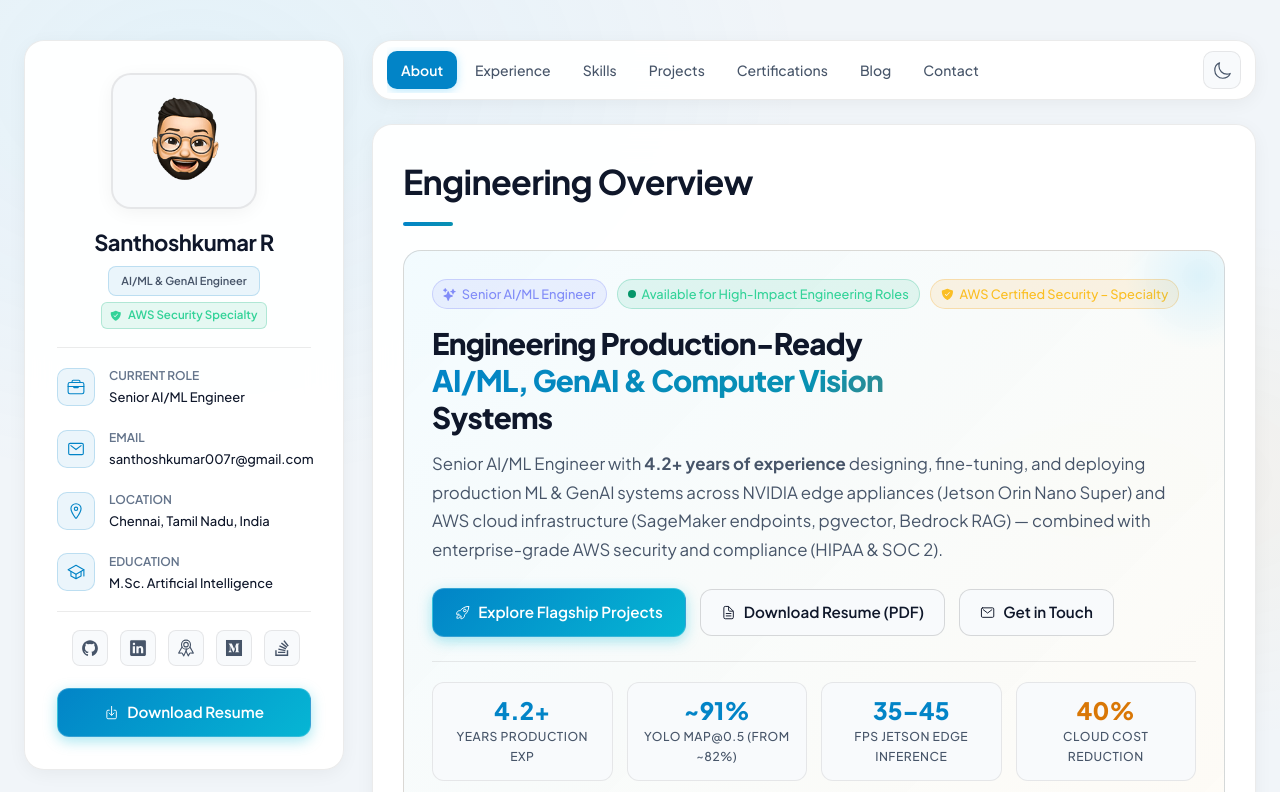
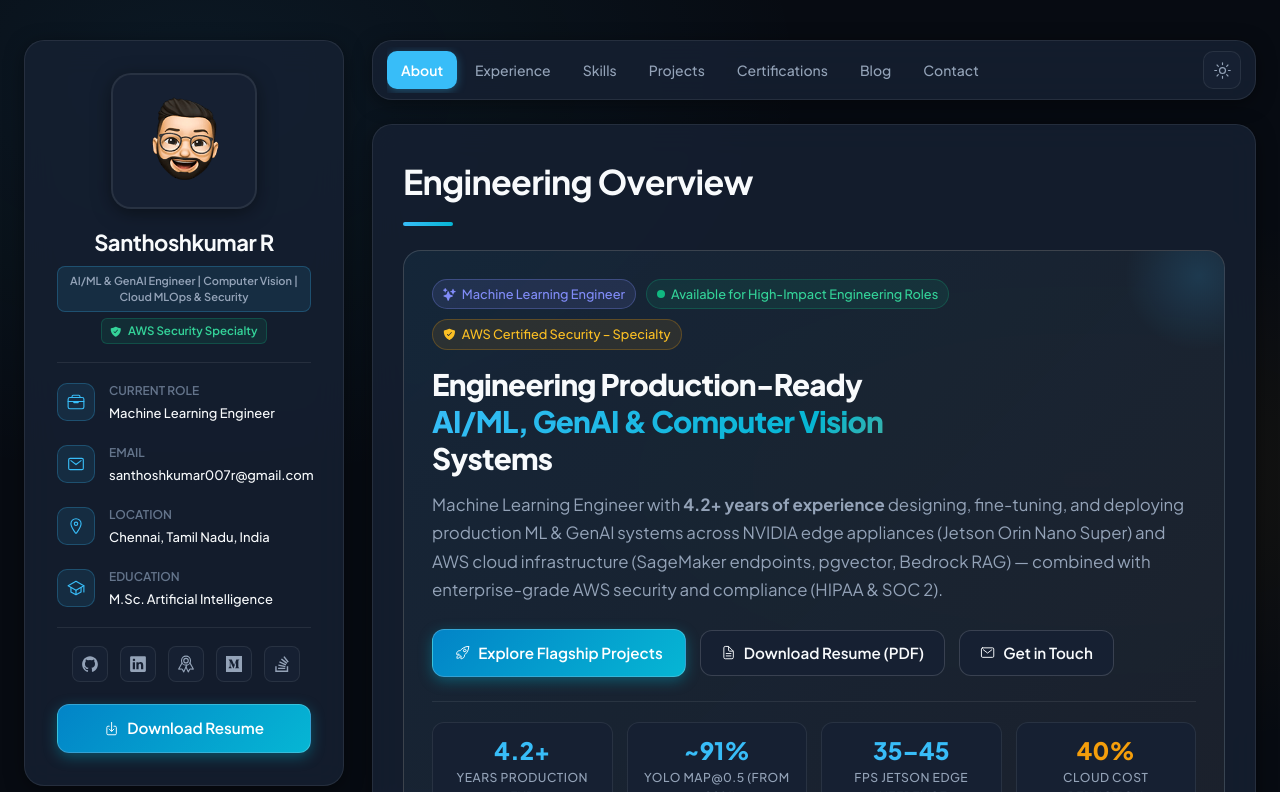
Before and after one commit to santhoshclx/PersonalPortfolio, a plain HTML site: page index.html in a window 1280 px wide. Both pictures are taken after a click on the button "Switch to Dark Mode". Shown: the top 792 px of the page. Drawn offline with nearby package versions, Linux system fonts and the light colour scheme.

Commit message:
Development (#9)
* Update the Dev br (#3)

* Add all the new things, and update the PersonalPortfolio (#1)

* Create static.yml

* update the Dev branch using the main branch (15-08-2025) (#4)

* Add all the new things, and update the PersonalPortfolio (#1)

* Create static.yml

* update title and website shortcut image

* Added the New project and update the existing project

* Added the AWSCodePipeline, AWSSystemsManager and AWS CloudWatch Agent blogs

And also added the AWSCodePipeline (CI/CD) with CloudFormation project

* Update Dev Branch (#6)

* Add all the new things, and update the PersonalPortfolio (#1)

* Create static.yml

* Added the New project and update the existing project (#5)

* Update the Dev br (#3)

* Add all the new things, and update the PersonalPortfolio (#1)

* Create static.yml

* update the Dev branch using the main branch (15-08-2025) (#4)

* Add all the new things, and update the PersonalPortfolio (#1)

* Create static.yml

* update title and website shortcut image

* Added the New project and update the existing project

* Added the AWSCodePipeline, AWSSystemsManager and AWS CloudWatch Agent blogs

And also added the AWSCodePipeline (CI/CD) with CloudFormation project

* Update index.html

* feat: complete portfolio modernization v1.0.0 (Dark/Light themes, flagship MLOps/Security projects, verified resume)

* feat: add modern UI styling, interactive script, and update portfolio documentation

```diff
--- a/assets/css/style.css
+++ b/assets/css/style.css
@@ -127,6 +127,54 @@
   --bg-gradient-onyx: linear-gradient(135deg, #f8fafc 0%, #ffffff 100%);
   --bg-gradient-yellow-1: linear-gradient(135deg, #0284c7 0%, #0891b2 100%);
   --text-gradient-yellow: linear-gradient(135deg, #0284c7 0%, #0891b2 50%, #d97706 100%);
+}
+
+/* Dark Theme Variables */
+[data-theme="dark"] {
+  --bg-body: #070b12;
+  --bg-surface: #0f172a;
+  --bg-surface-2: #162032;
+  --bg-card: rgba(22, 32, 50, 0.85);
+  --bg-card-hover: rgba(30, 41, 59, 0.95);
+
+  --border-subtle: rgba(255, 255, 255, 0.08);
+  --border-medium: rgba(255, 255, 255, 0.15);
+  --border-focus: #38bdf8;
+
+  --text-main: #f8fafc;
+  --text-muted: #94a3b8;
+  --text-subtle: #64748b;
+
+  --accent-cyan: #06b6d4;
+  --accent-blue: #38bdf8;
+  --accent-gold: #f59e0b;
+  --accent-emerald: #10b981;
+  --accent-indigo: #818cf8;
+
+  --badge-bg: rgba(56, 189, 248, 0.1);
+  --badge-text: #38bdf8;
+  --badge-border: rgba(56, 189, 248, 0.25);
+
+  --shadow-1: 0 4px 20px -2px rgba(0, 0, 0, 0.5);
+  --shadow-2: 0 12px 30px -4px rgba(0, 0, 0, 0.6);
+  --shadow-glow: 0 0 25px rgba(56, 189, 248, 0.18);
+
+  --orange-yellow-crayola: #f59e0b;
+  --vegas-gold: #fbbf24;
+  --light-gray: #e2e8f0;
+  --light-gray-70: #94a3b8;
+  --smoky-black: #070b12;
+  --eerie-black-1: #0f172a;
+  --eerie-black-2: #131d2e;
+  --jet: rgba(255, 255, 255, 0.1);
+  --white-1: #ffffff;
+  --white-2: #f8fafc;
+
+  --bg-gradient-jet: linear-gradient(135deg, rgba(30, 41, 59, 0.7) 0%, rgba(15, 23, 42, 0.9) 100%);
+  --bg-gradient-onyx: linear-gradient(135deg, #1e293b 0%, #0f172a 100%);
+  --bg-gradient-yellow-1: linear-gradient(135deg, #38bdf8 0%, #06b6d4 100%);
+  --text-gradient-yellow: linear-gradient(135deg, #38bdf8 0%, #06b6d4 50%, #f59e0b 100%);
+  --text-gradient-gold: linear-gradient(135deg, #f59e0b 0%, #fbbf24 100%);
 }
 
 /*-----------------------------------*\
@@ -1355,6 +1403,30 @@ article {
   color: var(--accent-blue);
 }
 
+.contact-details .contact-title {
+  color: var(--text-subtle);
+  font-size: var(--fs-8);
+  text-transform: uppercase;
+  font-weight: var(--fw-600);
+  margin-bottom: 2px;
+}
+
+.contact-details .contact-link {
+  display: block;
+  font-size: var(--fs-7);
+  font-weight: var(--fw-500);
+  color: var(--text-main);
+  white-space: nowrap;
+  overflow: hidden;
+  text-overflow: ellipsis;
+  max-width: 100%;
+  transition: color var(--transition-1);
+}
+
+.contact-card-box:hover .contact-details .contact-link {
+  color: var(--accent-blue);
+}
+
 .contact-form { margin-bottom: 10px; }
 
 .form-title { margin-bottom: 20px; }
--- a/assets/js/script.js
+++ b/assets/js/script.js
@@ -5,8 +5,7 @@
 // -------------------------------------------------------------
 const initTheme = () => {
   const savedTheme = localStorage.getItem('portfolio-theme');
-  const prefersDark = window.matchMedia('(prefers-color-scheme: dark)').matches;
-  const initialTheme = savedTheme || (prefersDark ? 'dark' : 'dark'); // Default to sleek dark mode
+  const initialTheme = savedTheme || 'light'; // Default to white / light theme
 
   document.documentElement.setAttribute('data-theme', initialTheme);
   updateThemeIcon(initialTheme);
@@ -24,8 +23,8 @@ const updateThemeIcon = (theme) => {
 };
 
 const toggleTheme = () => {
-  const currentTheme = document.documentElement.getAttribute('data-theme') || 'dark';
-  const newTheme = currentTheme === 'dark' ? 'light' : 'dark';
+  const currentTheme = document.documentElement.getAttribute('data-theme') || 'light';
+  const newTheme = currentTheme === 'light' ? 'dark' : 'light';
   document.documentElement.setAttribute('data-theme', newTheme);
   localStorage.setItem('portfolio-theme', newTheme);
   updateThemeIcon(newTheme);
--- a/index.html
+++ b/index.html
@@ -1,5 +1,5 @@
 <!DOCTYPE html>
-<html lang="en" data-theme="dark">
+<html lang="en" data-theme="light">
 
 <head>
   <meta charset="UTF-8">
@@ -7,25 +7,25 @@
   <meta name="viewport" content="width=device-width, initial-scale=1.0">
 
   <!-- Primary Meta Tags -->
-  <title>Santhoshkumar R | Senior AI/ML Engineer | GenAI &amp; Computer Vision</title>
-  <meta name="title" content="Santhoshkumar R | Senior AI/ML Engineer | GenAI &amp; Computer Vision">
-  <meta name="description" content="Portfolio of Santhoshkumar R — Senior AI/ML Engineer specializing in Generative AI, Computer Vision (YOLO, ArcFace, pgvector), NVIDIA Jetson edge inference, and secure AWS MLOps infrastructure.">
-  <meta name="keywords" content="Santhoshkumar R, Senior AI/ML Engineer, Generative AI, Computer Vision, YOLO, SageMaker, NVIDIA Jetson Orin Nano, ArcFace, pgvector, AWS Certified Security, Terraform, Docker, Kubernetes">
+  <title>Santhoshkumar R | Machine Learning Engineer | GenAI &amp; Computer Vision</title>
+  <meta name="title" content="Santhoshkumar R | Machine Learning Engineer | GenAI &amp; Computer Vision">
+  <meta name="description" content="Portfolio of Santhoshkumar R — Machine Learning Engineer specializing in Generative AI, Computer Vision (YOLO, ArcFace, pgvector), NVIDIA Jetson edge inference, and secure AWS MLOps infrastructure.">
+  <meta name="keywords" content="Santhoshkumar R, Machine Learning Engineer, Generative AI, Computer Vision, YOLO, SageMaker, NVIDIA Jetson Orin Nano, ArcFace, pgvector, AWS Certified Security, Terraform, Docker, Kubernetes">
   <meta name="author" content="Santhoshkumar R">
   <link rel="canonical" href="https://santhoshclx.github.io/PersonalPortfolio/">
 
   <!-- Open Graph / Facebook -->
   <meta property="og:type" content="website">
   <meta property="og:url" content="https://santhoshclx.github.io/PersonalPortfolio/">
-  <meta property="og:title" content="Santhoshkumar R | Senior AI/ML Engineer | GenAI &amp; Computer Vision">
-  <meta property="og:description" content="Senior AI/ML Engineer with 4.2+ years experience building production ML systems across edge (NVIDIA Jetson) and AWS cloud, coupled with AWS Certified Security expertise.">
+  <meta property="og:title" content="Santhoshkumar R | Machine Learning Engineer | GenAI &amp; Computer Vision">
+  <meta property="og:description" content="Machine Learning Engineer with 4.2+ years experience building production ML systems across edge (NVIDIA Jetson) and AWS cloud, coupled with AWS Certified Security expertise.">
   <meta property="og:image" content="./assets/images/project-cctv.jpg">
 
   <!-- Twitter -->
   <meta property="twitter:card" content="summary_large_image">
   <meta property="twitter:url" content="https://santhoshclx.github.io/PersonalPortfolio/">
-  <meta property="twitter:title" content="Santhoshkumar R | Senior AI/ML Engineer">
-  <meta property="twitter:description" content="Senior AI/ML Engineer with 4.2+ years experience building production ML and GenAI systems across edge and cloud.">
+  <meta property="twitter:title" content="Santhoshkumar R | Machine Learning Engineer">
+  <meta property="twitter:description" content="Machine Learning Engineer with 4.2+ years experience building production ML and GenAI systems across edge and cloud.">
   <meta property="twitter:image" content="./assets/images/project-cctv.jpg">
 
   <!-- Favicon -->
@@ -45,7 +45,7 @@
     "@context": "https://schema.org",
     "@type": "Person",
     "name": "Santhoshkumar R",
-    "jobTitle": "Senior AI/ML Engineer",
+    "jobTitle": "Machine Learning Engineer",
     "worksFor": {
       "@type": "Organization",
       "name": "Clustrex Data Private Limited"
@@ -97,7 +97,7 @@
 
         <div class="info-content">
           <h1 class="name" title="Santhoshkumar R">Santhoshkumar R</h1>
-          <p class="title">AI/ML &amp; GenAI Engineer</p>
+          <p class="title">AI/ML & GenAI Engineer | Computer Vision | Cloud MLOps & Security</p>
           <div class="sidebar-cred-badge" title="AWS Certified Security – Specialty Verified">
             <ion-icon name="shield-checkmark"></ion-icon>
             <span>AWS Security Specialty</span>
@@ -120,7 +120,7 @@
             </div>
             <div class="contact-info">
               <p class="contact-title">Current Role</p>
-              <span>Senior AI/ML Engineer</span>
+              <span>Machine Learning Engineer</span>
             </div>
           </li>
 
@@ -241,8 +241,8 @@
           </div>
 
           <!-- Theme Toggle Switcher -->
-          <button class="theme-toggle-btn" data-theme-btn title="Toggle Dark/Light Mode" aria-label="Toggle theme">
-            <ion-icon name="sunny-outline"></ion-icon>
+          <button class="theme-toggle-btn" data-theme-btn title="Switch to Dark Mode" aria-label="Switch to Dark Mode">
+            <ion-icon name="moon-outline"></ion-icon>
           </button>
         </div>
       </nav>
@@ -260,7 +260,7 @@
           <div class="hero-badge-wrap">
             <span class="tag-pill indigo">
               <ion-icon name="sparkles"></ion-icon>
-              Senior AI/ML Engineer
+              Machine Learning Engineer
             </span>
             <span class="tag-pill emerald">
               <span class="live-dot"></span>
@@ -277,7 +277,7 @@
           </h3>
 
           <p class="hero-subtitle">
-            Senior AI/ML Engineer with <b>4.2+ years of experience</b> designing, fine-tuning, and deploying production ML &amp; GenAI systems across NVIDIA edge appliances (Jetson Orin Nano Super) and AWS cloud infrastructure (SageMaker endpoints, pgvector, Bedrock RAG) — combined with enterprise-grade AWS security and compliance (HIPAA &amp; SOC 2).
+            Machine Learning Engineer with <b>4.2+ years of experience</b> designing, fine-tuning, and deploying production ML &amp; GenAI systems across NVIDIA edge appliances (Jetson Orin Nano Super) and AWS cloud infrastructure (SageMaker endpoints, pgvector, Bedrock RAG) — combined with enterprise-grade AWS security and compliance (HIPAA &amp; SOC 2).
           </p>
 
           <div class="hero-actions">
@@ -434,7 +434,7 @@
           <ol class="timeline-list">
             <!-- Role 1: Clustrex -->
             <li class="timeline-item">
-              <h4 class="timeline-item-title">Senior AI/ML Engineer</h4>
+              <h4 class="timeline-item-title">Machine Learning Engineer</h4>
               <div class="timeline-company">
                 <span>Clustrex Data Private Limited</span>
                 <span class="tag-pill">Full-Time</span>
@@ -1114,7 +1114,7 @@
 
         <section class="about-text">
           <p>
-            Whether you want to discuss a high-impact Senior AI/ML role, edge AI architectures, MLOps model pipelines, or cloud security compliance, my inbox is open.
+            Whether you want to discuss a high-impact Machine Learning Engineer role, edge AI architectures, MLOps model pipelines, or cloud security compliance, my inbox is open.
           </p>
         </section>
 
@@ -1184,7 +1184,7 @@
       <!-- PORTFOLIO FOOTER -->
       <footer class="portfolio-footer">
         <p>&copy; <span id="current-year">2026</span> <b>Santhoshkumar R</b>. Built with clean web standards &amp; engineering precision.</p>
-        <p style="font-size: 0.8rem; color: var(--text-subtle);">Senior AI/ML Engineer · Generative AI · Computer Vision · Cloud MLOps &amp; Security</p>
+        <p style="font-size: 0.8rem; color: var(--text-subtle);">Machine Learning Engineer · Generative AI · Computer Vision · Cloud MLOps &amp; Security</p>
       </footer>
 
     </div>
```
Also changed, not shown: README.md.
